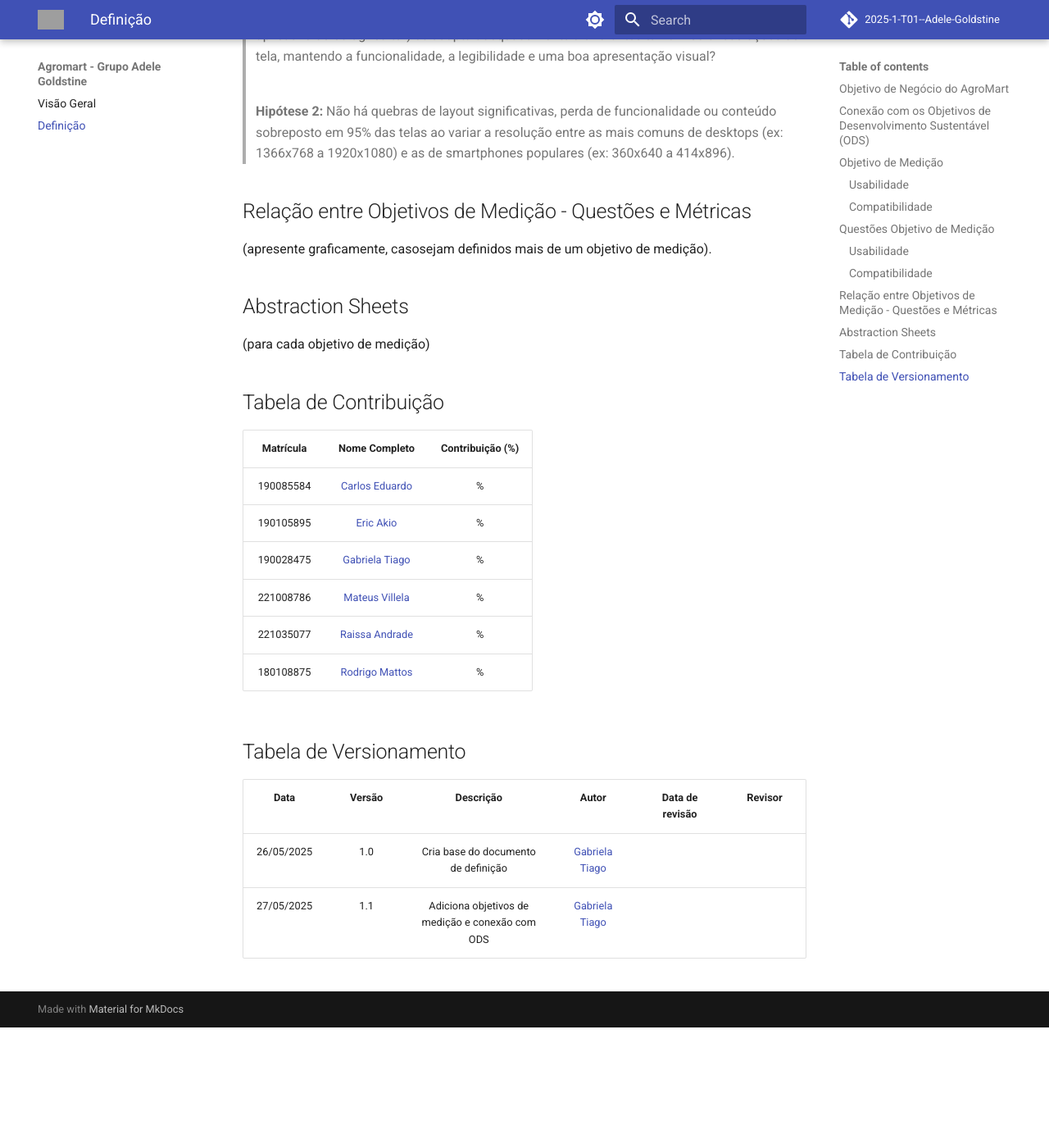
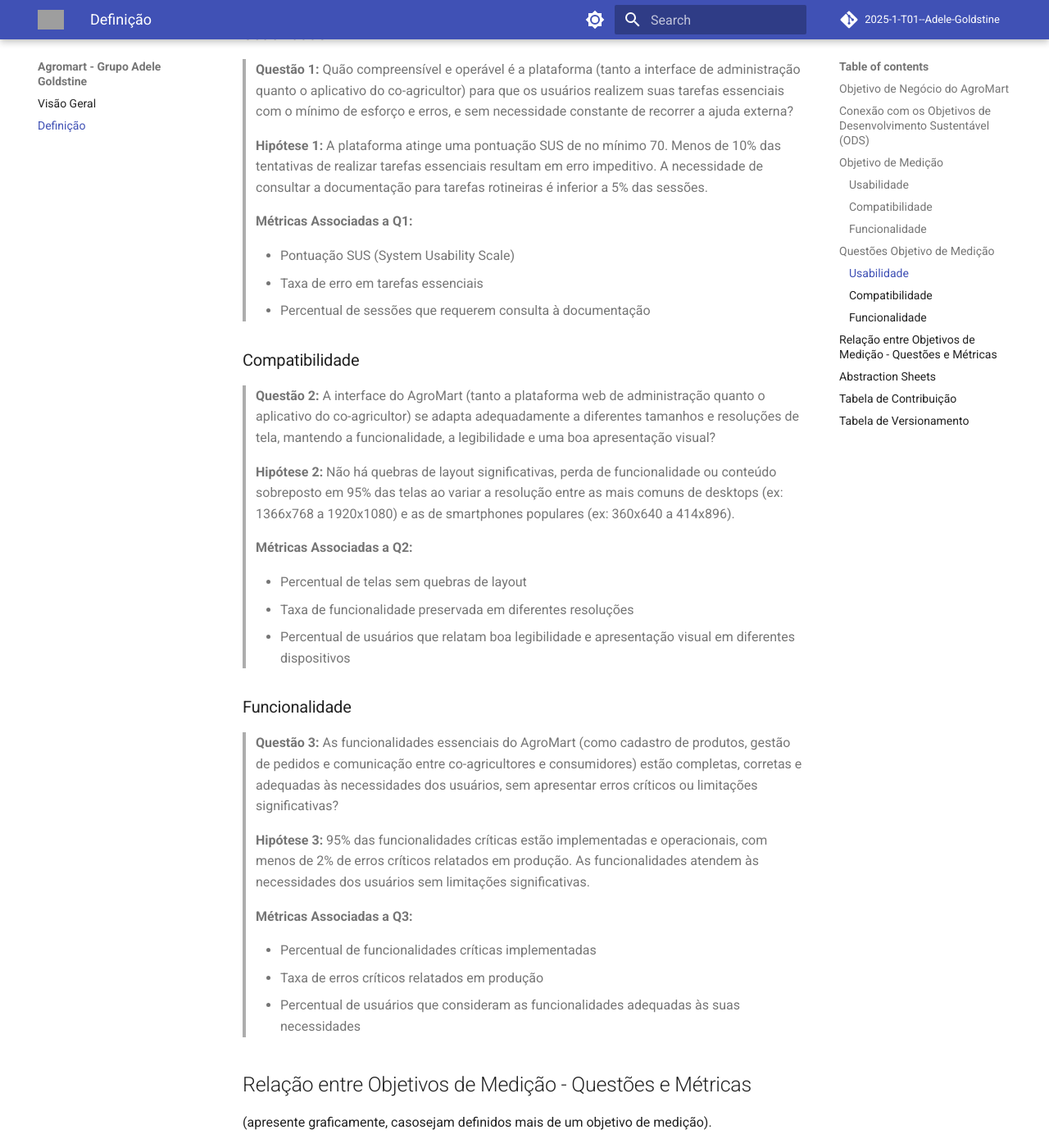
Before and after one commit to FCTE-Qualidade-de-Software-1/2025-1-T01--Adele-Goldstine, an MkDocs documentation site: the page built from docs/definicao.md, in a window 1280 px wide and 1400 px high, scrolled down 2028 px. Shown: the whole window at 82% size. Built offline with MkDocs 1.6.1 and Material for MkDocs 9.7.7, drawn with Linux system fonts in a browser that asks for light colours; comment, search, counter and statistics services are not loaded; before the commit the page ends 3281 px from its top, so only the background shows below that; some of the changed text lies outside the part shown; grey boxes are pictures that could not be loaded.

Commit message:
(Definição): Adiciona seção de Funcionalidade com objetivos, questões e métricas de medição

```diff
--- a/docs/definicao.md
+++ b/docs/definicao.md
@@ -29,19 +29,51 @@
 -   **Ponto de Vista:** Usuário Final (Administrador da CSA; Co-agricultor), Equipe de Desenvolvimento/Testes
 -   **Contexto:** Projeto AgroMart, considerando o contexto da disciplina de Qualidade de Software
 
+### Funcionalidade
+
+-   **Objeto:** AgroMart
+-   **Objetivo (do GQM):** Avaliar (a completude, correção e adequação das funcionalidades oferecidas para atender às necessidades dos usuários)
+-   **Enfoque de Qualidade:** Funcionalidade (Adequação Funcional, Exatidão Funcional, Interoperabilidade, Conformidade Funcional)
+-   **Ponto de Vista:** Usuário Final (Administrador da CSA; Co-agricultor), Equipe de Desenvolvimento/Qualidade
+-   **Contexto:** Projeto AgroMart, considerando o contexto da disciplina de Qualidade de Software
+
 ## Questões Objetivo de Medição
 
 ### Usabilidade
 
 > **Questão 1:** Quão compreensível e operável é a plataforma (tanto a interface de administração quanto o aplicativo do co-agricultor) para que os usuários realizem suas tarefas essenciais com o mínimo de esforço e erros, e sem necessidade constante de recorrer a ajuda externa?
 >
-> <br> **Hipótese 1:** A plataforma atinge uma pontuação SUS de no mínimo 70. Menos de 10% das tentativas de realizar tarefas essenciais resultam em erro impeditivo. A necessidade de consultar a documentação para tarefas rotineiras é inferior a 5% das sessões.
+> **Hipótese 1:** A plataforma atinge uma pontuação SUS de no mínimo 70. Menos de 10% das tentativas de realizar tarefas essenciais resultam em erro impeditivo. A necessidade de consultar a documentação para tarefas rotineiras é inferior a 5% das sessões.
+>
+> **Métricas Associadas a Q1:**
+>
+> -   Pontuação SUS (System Usability Scale)
+> -   Taxa de erro em tarefas essenciais
+> -   Percentual de sessões que requerem consulta à documentação
 
 ### Compatibilidade
 
 > **Questão 2:** A interface do AgroMart (tanto a plataforma web de administração quanto o aplicativo do co-agricultor) se adapta adequadamente a diferentes tamanhos e resoluções de tela, mantendo a funcionalidade, a legibilidade e uma boa apresentação visual?
 >
-> <br> **Hipótese 2:** Não há quebras de layout significativas, perda de funcionalidade ou conteúdo sobreposto em 95% das telas ao variar a resolução entre as mais comuns de desktops (ex: 1366x768 a 1920x1080) e as de smartphones populares (ex: 360x640 a 414x896).
+> **Hipótese 2:** Não há quebras de layout significativas, perda de funcionalidade ou conteúdo sobreposto em 95% das telas ao variar a resolução entre as mais comuns de desktops (ex: 1366x768 a 1920x1080) e as de smartphones populares (ex: 360x640 a 414x896).
+>
+> **Métricas Associadas a Q2:**
+>
+> -   Percentual de telas sem quebras de layout
+> -   Taxa de funcionalidade preservada em diferentes resoluções
+> -   Percentual de usuários que relatam boa legibilidade e apresentação visual em diferentes dispositivos
+
+### Funcionalidade
+
+> **Questão 3:** As funcionalidades essenciais do AgroMart (como cadastro de produtos, gestão de pedidos e comunicação entre co-agricultores e consumidores) estão completas, corretas e adequadas às necessidades dos usuários, sem apresentar erros críticos ou limitações significativas?
+>
+> **Hipótese 3:** 95% das funcionalidades críticas estão implementadas e operacionais, com menos de 2% de erros críticos relatados em produção. As funcionalidades atendem às necessidades dos usuários sem limitações significativas.
+>
+> **Métricas Associadas a Q3:**
+>
+> -   Percentual de funcionalidades críticas implementadas
+> -   Taxa de erros críticos relatados em produção
+> -   Percentual de usuários que consideram as funcionalidades adequadas às suas necessidades
 
 ## Relação entre Objetivos de Medição - Questões e Métricas
 
@@ -64,7 +96,8 @@
 
 ## Tabela de Versionamento
 
-|    Data    | Versão |                    Descrição                    |                       Autor                        | Data de revisão | Revisor |
-| :--------: | :----: | :---------------------------------------------: | :------------------------------------------------: | :-------------: | :-----: |
-| 26/05/2025 |  1.0   |       Cria base do documento de definição       | [Gabriela Tiago](https://github.com/GabrielaTiago) |                 |         |
-| 27/05/2025 |  1.1   | Adiciona objetivos de medição e conexão com ODS | [Gabriela Tiago](https://github.com/GabrielaTiago) |                 |         |
+|    Data    | Versão |                     Descrição                      |                       Autor                        | Data de revisão | Revisor |
+| :--------: | :----: | :------------------------------------------------: | :------------------------------------------------: | :-------------: | :-----: |
+| 26/05/2025 |  1.0   |        Cria base do documento de definição         | [Gabriela Tiago](https://github.com/GabrielaTiago) |                 |         |
+| 27/05/2025 |  1.1   |  Adiciona objetivos de medição e conexão com ODS   | [Gabriela Tiago](https://github.com/GabrielaTiago) |                 |         |
+| 28/05/2025 |  1.2   | Adiciona questões, hipóteses e métricas de medição | [Gabriela Tiago](https://github.com/GabrielaTiago) |                 |         |
```
